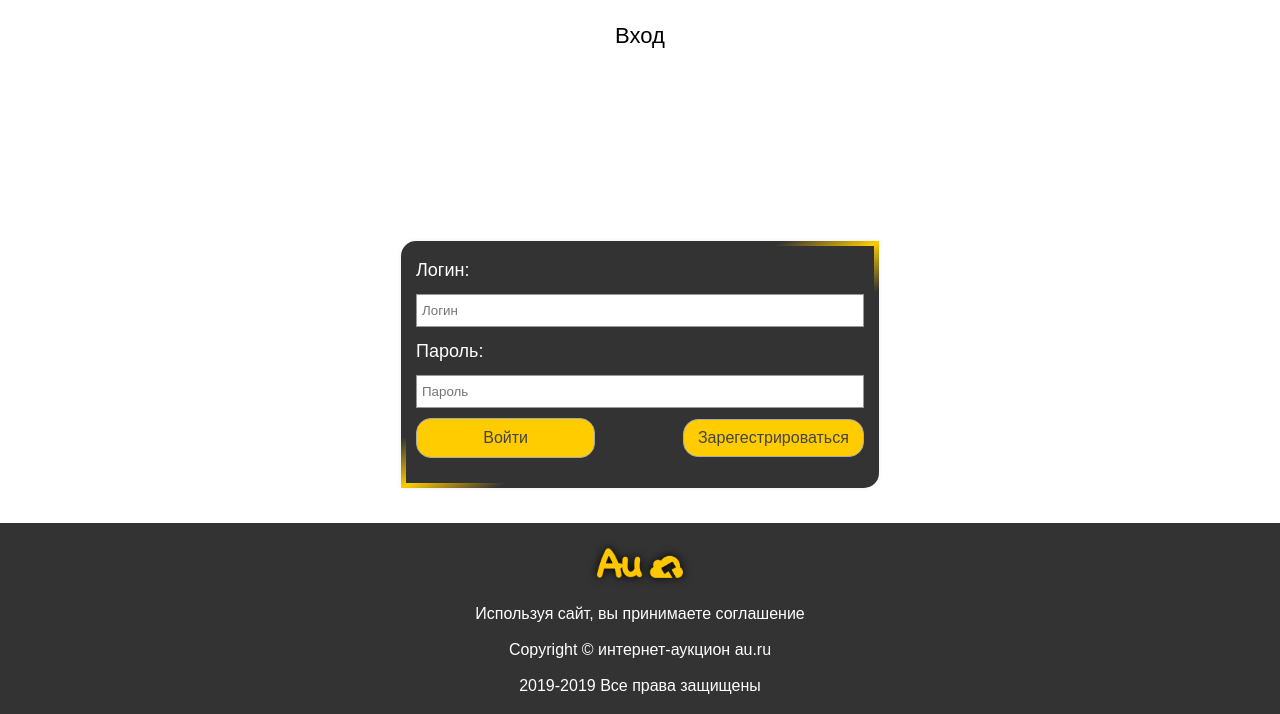
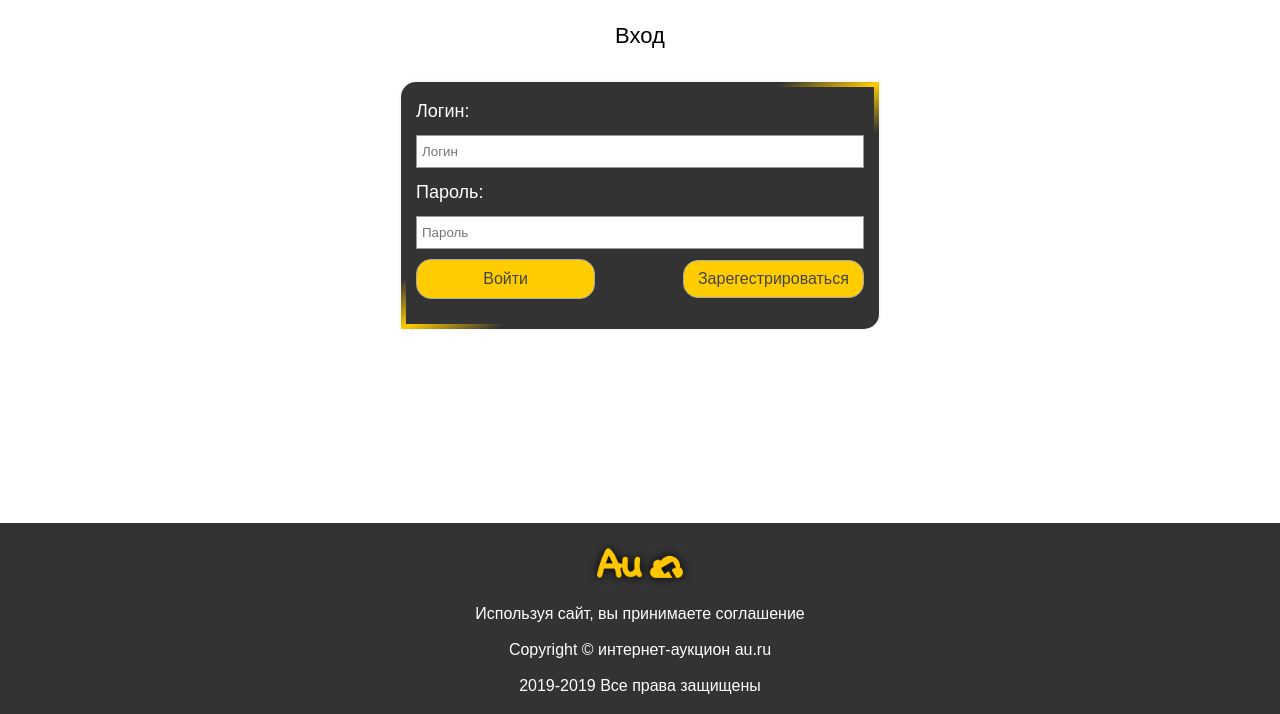
Before and after one commit to Fake-Make/Au, a PHP site: page /login.php in a window 1280 px wide. Shown: the part 86-800 px from the top of the page. Run offline with PHP 8.4, Linux system fonts and the light colour scheme.

Commit message:
Main-content justifying fixed;

```diff
--- a/css/stylesheet.css
+++ b/css/stylesheet.css
@@ -233,6 +233,7 @@ footer {
 
 .main-content {
 	flex-grow: 1;
+	justify-content: flex-start;
 }
 
 @media (max-width: 800px) {
```
